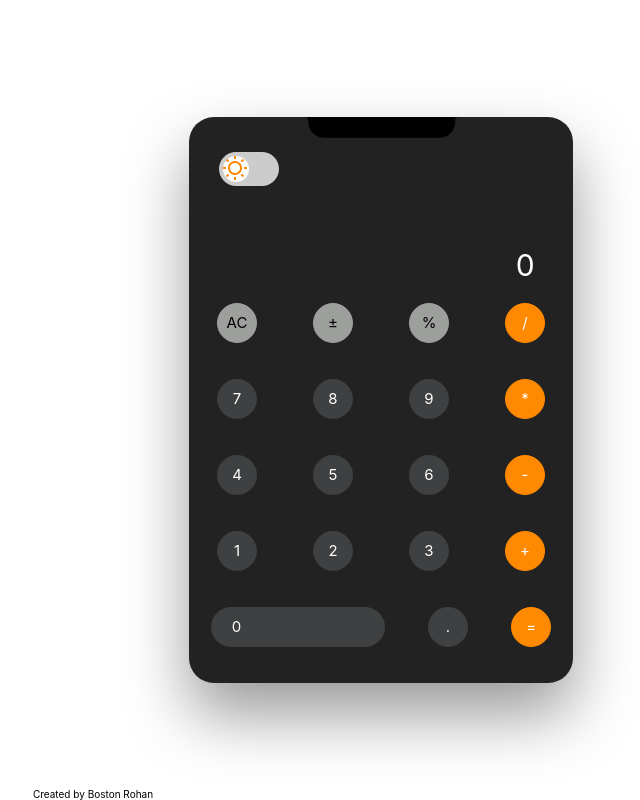
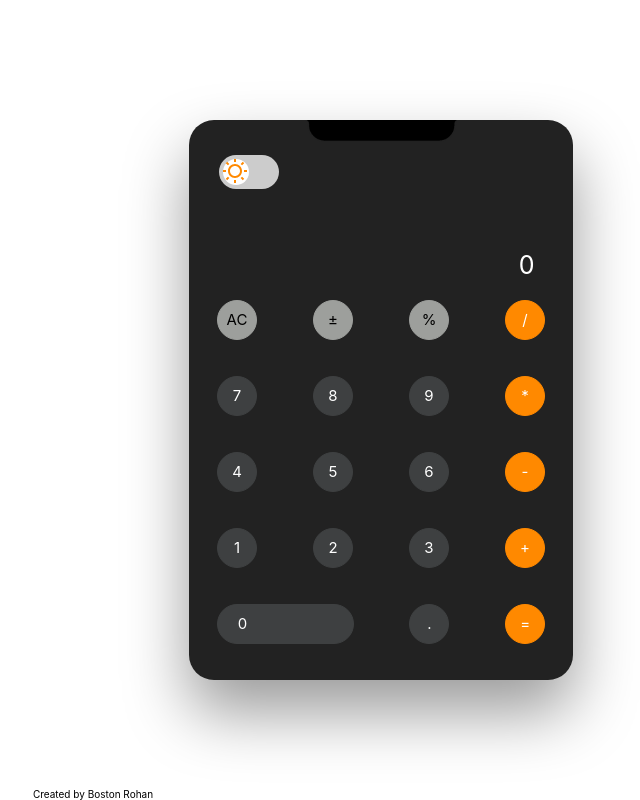
Before and after one commit to BostonRohan/Calculator, a React (Create React App) app: page / in a window 768 px wide. Shown: the whole page, without its empty margins (3-643 px from the left). Built offline with nearby package versions, Linux system fonts and the light colour scheme.

Commit message:
fixed display overflow and optimized toggle

```diff
--- a/src/layout/Calculator/Calculator.js
+++ b/src/layout/Calculator/Calculator.js
@@ -33,7 +33,7 @@ function Calculator() {
       pressed.replace(/[.]/, "");
     }
     //Changing display for max length error
-    else if (currentState.expression.length > 11) {
+    else if (currentState.expression.length > 23) {
       return errorTimeout("max length");
     }
 
--- a/src/styles/App.css
+++ b/src/styles/App.css
@@ -188,22 +188,40 @@ input:checked + .slider:before {
     height: 25px;
     font-size: 10px;
   }
+  #zero {
+    width: 92px;
+  }
+  #display {
+    font-size: 17px;
+  }
 }
 @media screen and (max-width: 793px) and (min-width: 500px) {
   .calculator {
     height: auto;
-    width: 50%;
+    max-width: 50%;
   }
   .btn {
     width: 40px;
     height: 40px;
     font-size: 15px;
   }
+  #display {
+    font-size: 25px;
+  }
+  #zero {
+    width: 137px;
+  }
 }
-@media screen and (max-width: 1200px) and (min-width: 793px) {
+@media screen and (max-width: 1300px) and (min-width: 793px) {
   .calculator {
     height: auto;
     width: 55%;
+  }
+  #display {
+    font-size: 35px;
+  }
+  #zero {
+    width: 197px;
   }
 }
 
```
